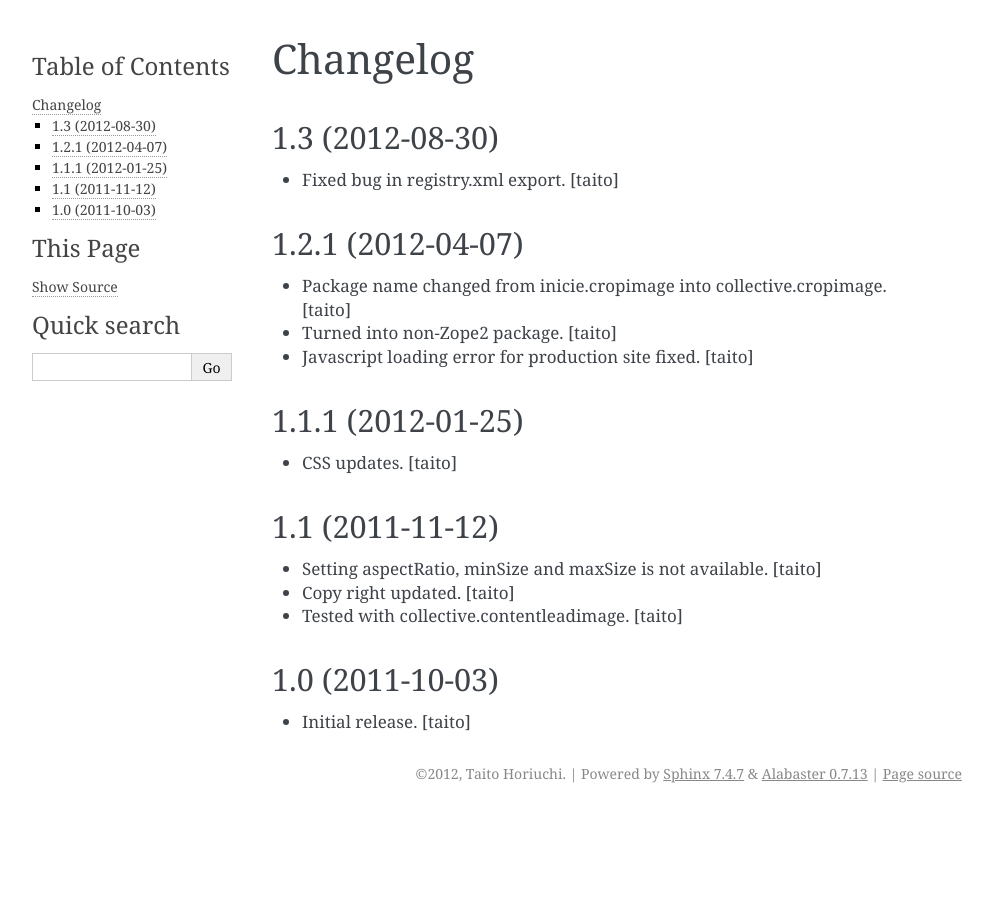
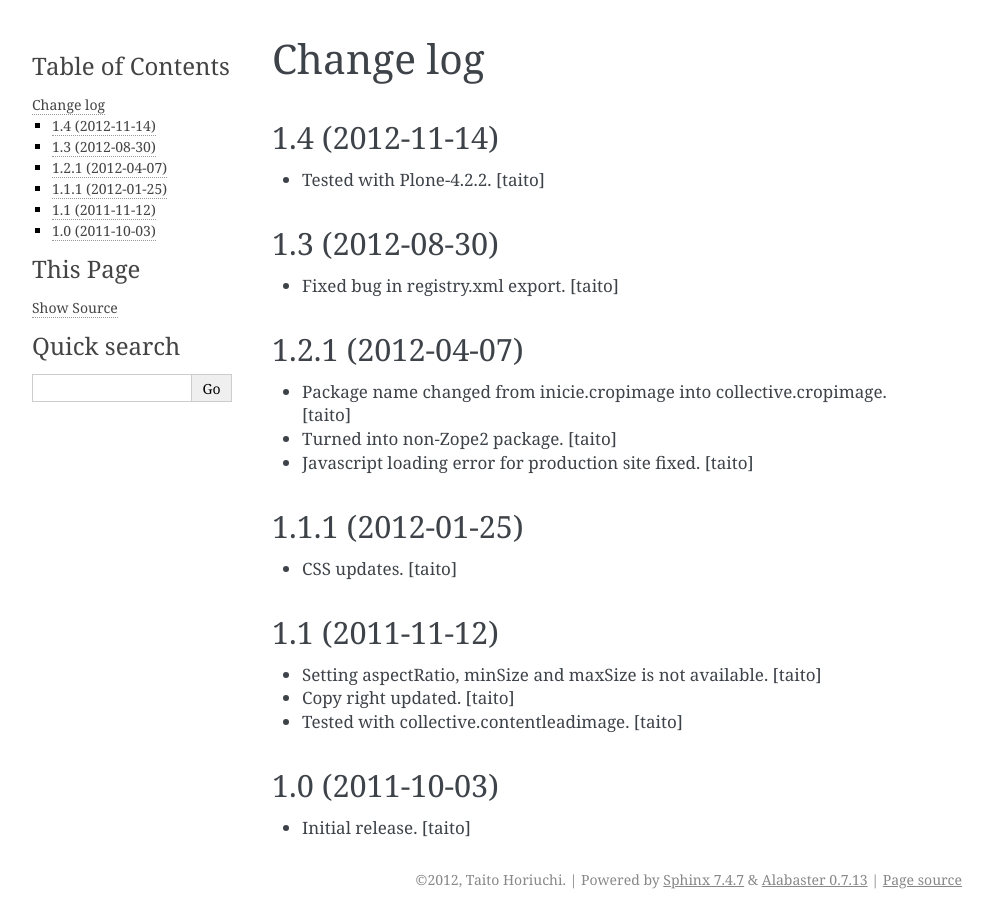
Before and after one commit to collective/collective.cropimage, a Sphinx documentation site: the page built from collective/cropimage/docs/HISTORY.rst, in a window 1280 px wide. Shown: the whole page, without its empty margins (148-1141 px from the left). Built offline with Sphinx 7.4.7, drawn with Linux system fonts in a browser that asks for light colours.

Commit message:
Tested with Plone-4.2.2.

```diff
--- a/collective/cropimage/docs/HISTORY.rst
+++ b/collective/cropimage/docs/HISTORY.rst
@@ -1,5 +1,10 @@
-Changelog
-------------
+Change log
+----------
+
+1.4 (2012-11-14)
+================
+
+- Tested with Plone-4.2.2. [taito]
 
 1.3 (2012-08-30)
 ================
--- a/collective/cropimage/docs/README.rst
+++ b/collective/cropimage/docs/README.rst
@@ -8,7 +8,8 @@ It only sets the cropping dimension to the object annotations.
 
 Currently tested With
 ---------------------
-* Plone-4.2.1 [taito]
+
+* Plone-4.2.2 [taito]
 * Image and News Item Content Types.
 * collective.contentleadimage
 
--- a/collective/cropimage/docs/conf.py
+++ b/collective/cropimage/docs/conf.py
@@ -41,9 +41,9 @@ copyright = u'2012, Taito Horiuchi'
 # |version| and |release|, also used in various other places throughout the
 # built documents.
 # The short X.Y version.
-version = '1.3'
+version = '1.4'
 # The full version, including alpha/beta/rc tags.
-release = '1.3'
+release = '1.4'
 
 # The language for content autogenerated by Sphinx. Refer to documentation
 # for a list of supported languages.
@@ -170,10 +170,7 @@ latex_paper_size = 'a4'
 
 # Grouping the document tree into LaTeX files. List of tuples
 # (source start file, target name, title, author, documentclass [howto/manual]).
-latex_documents = [
-  ('index', 'collective.cropimage.tex', u'collective.cropimage Documentation',
-   u'Taito Horiuchi', 'manual'),
-]
+latex_documents = [('index', 'collective.cropimage.tex', u'collective.cropimage Documentation', u'Taito Horiuchi', 'manual'), ]
 
 # The name of an image file (relative to this directory) to place at the top of
 # the title page.
--- a/setup.py
+++ b/setup.py
@@ -1,5 +1,6 @@
 from setuptools import find_packages
 from setuptools import setup
+
 import os
 
 
```
Also changed, not shown: 3 other files.
